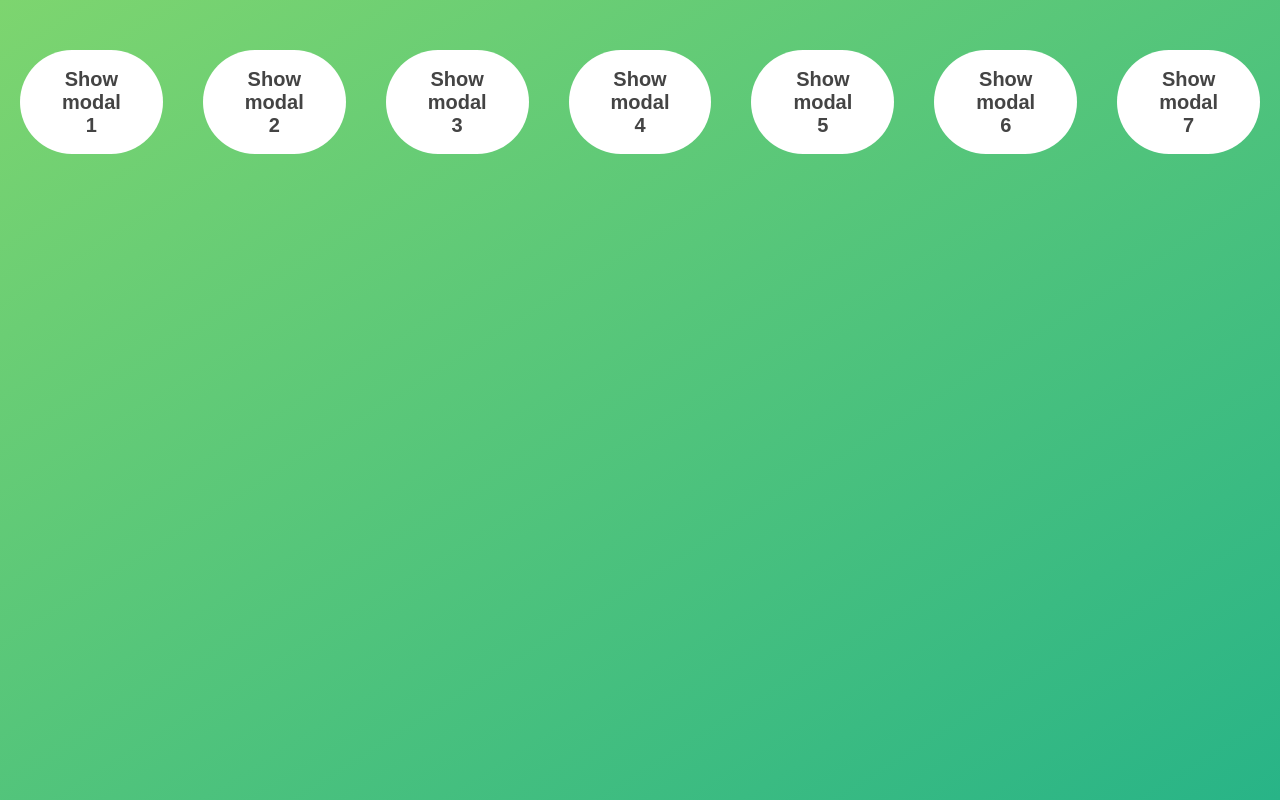
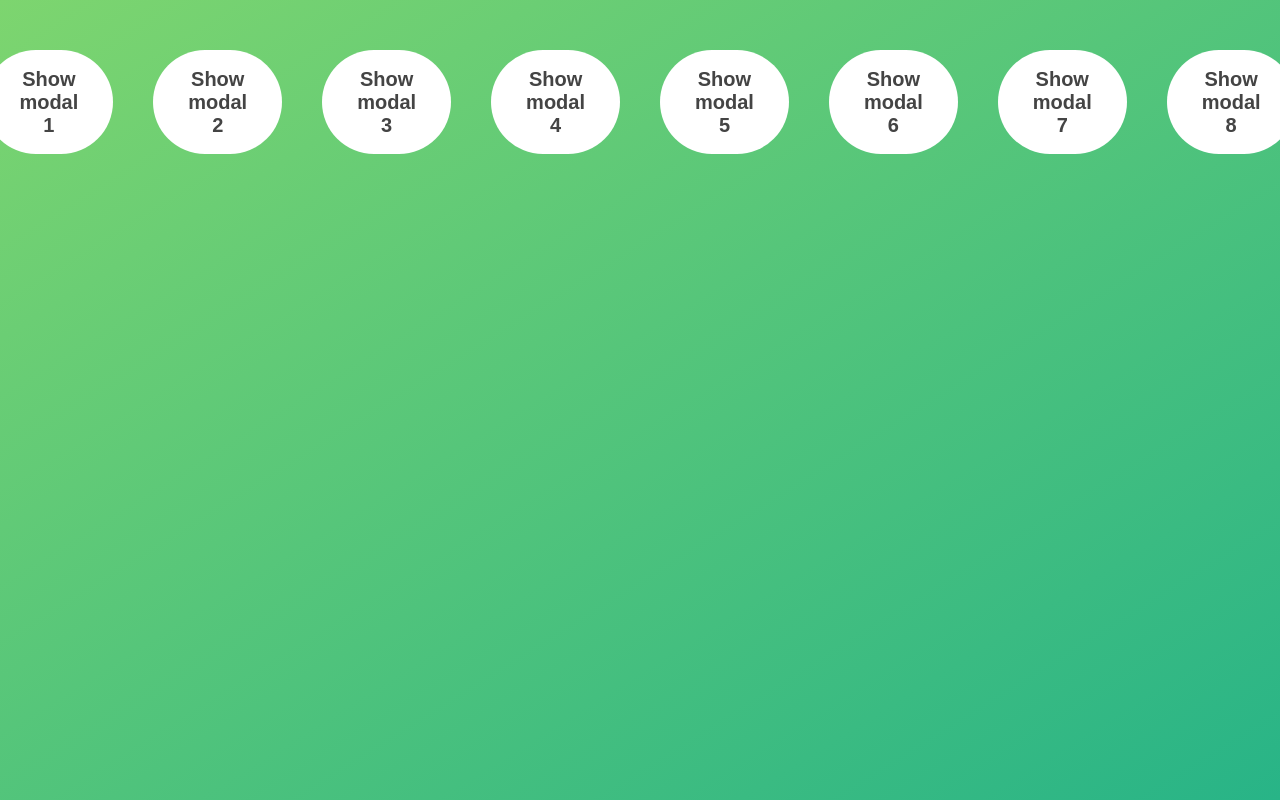
Before and after one commit to selftechacademy/movies-modal, a plain HTML site: page index.html in a window 1280 px wide. Drawn offline with Linux system fonts and the light colour scheme.

Commit message:
added show modal 8

```diff
--- a/index.html
+++ b/index.html
@@ -15,6 +15,7 @@
     <button class="show-modal">Show modal 5</button>
     <button class="show-modal">Show modal 6</button>
     <button class="show-modal">Show modal 7</button>
+    <button class="show-modal">Show modal 8</button>
     <div class="modal hidden">
       <button class="close-modal">&times;</button>
       <h1>I'm a modal window 1 😍</h1>
```
